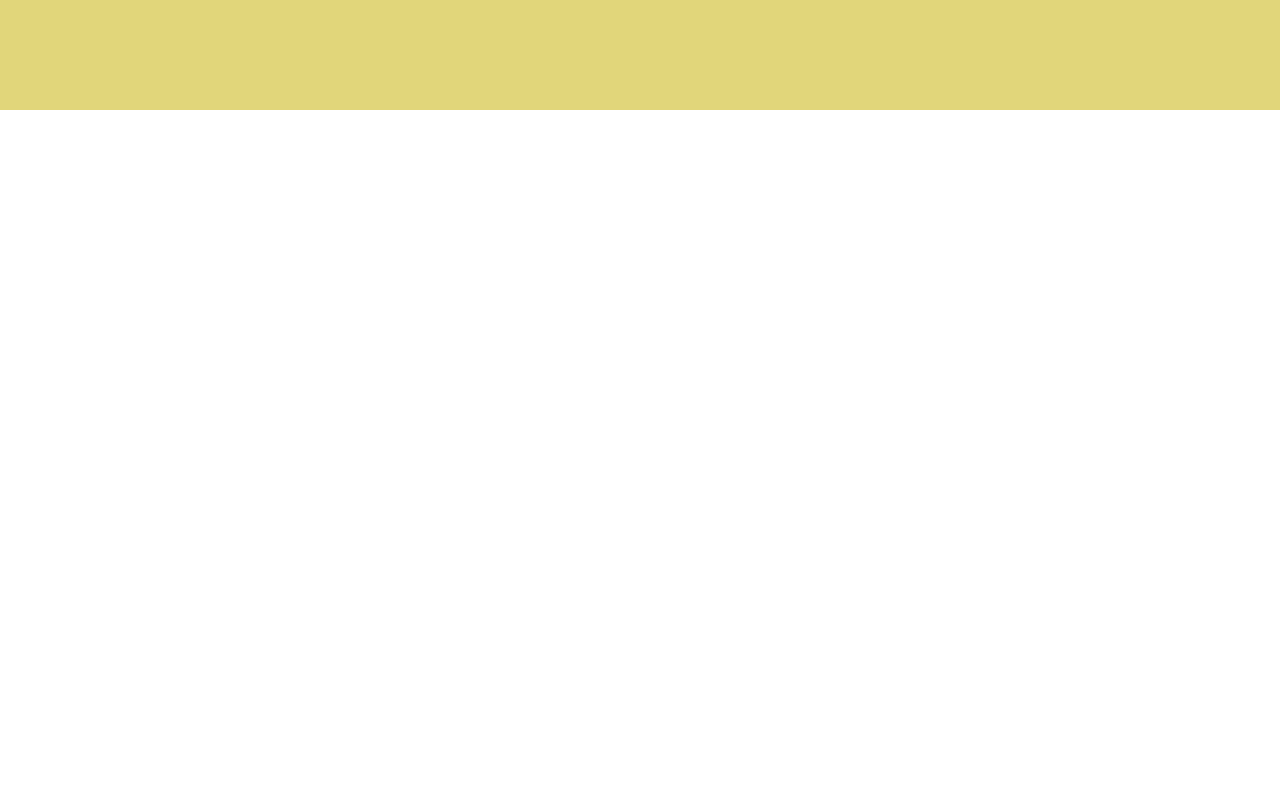
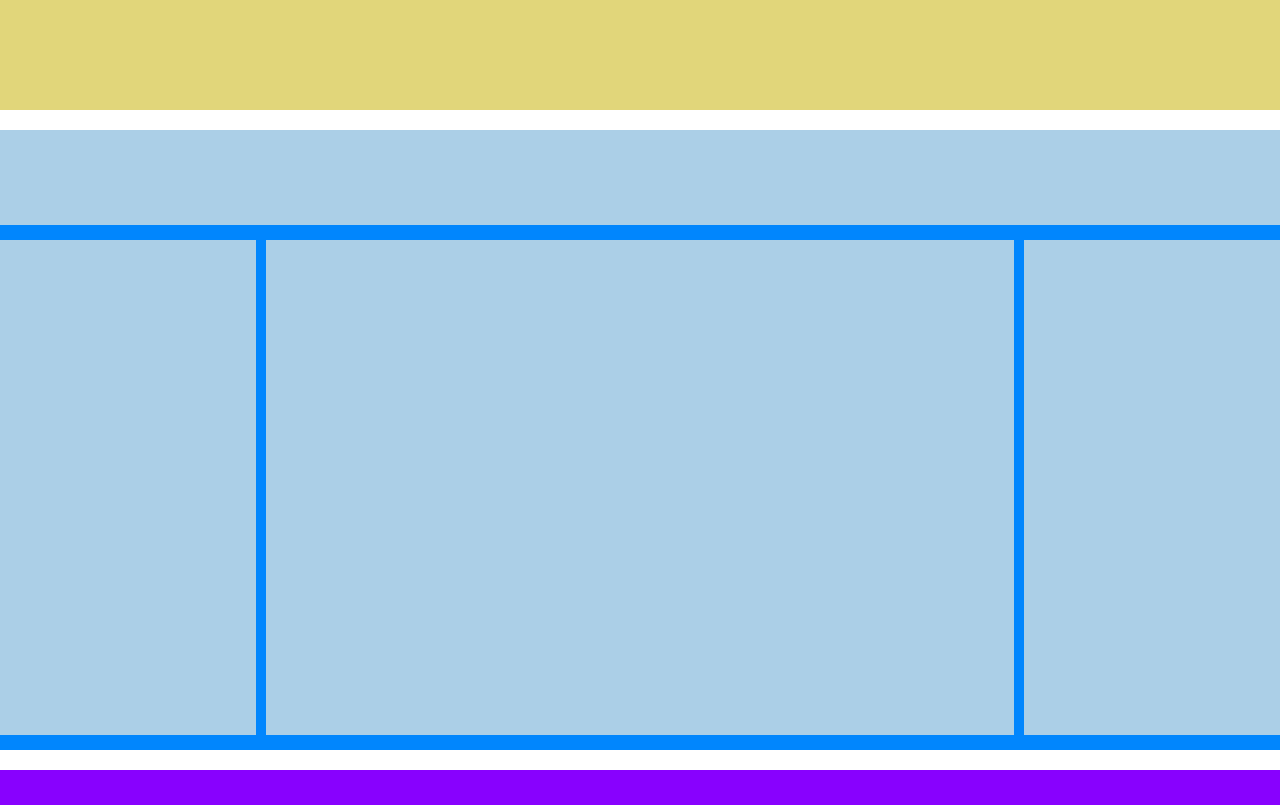
Before and after one commit to Greg1928/htmlcss-struttura-wp, a plain HTML site: page index.html in a window 1280 px wide. Shown: the part 500-1305 px from the top of the page. Before the commit the page ends 800 px from the top, so only its background shows below. Drawn offline with Linux system fonts and the light colour scheme.

Commit message:
aggiunta sezione 2

```diff
--- a/css/style.css
+++ b/css/style.css
@@ -24,3 +24,30 @@ header {
     height: 470px;
     margin-bottom: 20px;
 }
+.sezione2 {
+    background-color: #0186fd;
+    height: 620px;
+    margin-bottom: 20px;
+}
+.block1{
+    background-color: #abcfe7;
+    height: 95px;
+    margin-bottom: 15px;
+}
+.col-left, .col-right{
+    background-color: #abcfe7;
+    width: 20%;
+    float: left;
+    min-height: 495px;
+}
+.col-middle{
+    background-color: #abcfe7;
+    width: calc(60% - 20px);
+    min-height: 495px;
+    float: left;
+    margin: auto 10px;
+}
+footer {
+    background-color: #8801fe;
+    height: 35px;
+}
--- a/index.html
+++ b/index.html
@@ -16,7 +16,20 @@
                 <section class="sezione1">
 
                 </section>
-                <section class="sezione2">
+                <section class="sezione2 clearfix" >
+                    <div class="block1">
+
+                    </div>
+                    <div class="col-left">
+
+                    </div>
+                    <div class="col-middle">
+
+                    </div>
+                    <div class="col-right">
+
+                    </div>
+
 
 
                 </section>
```
